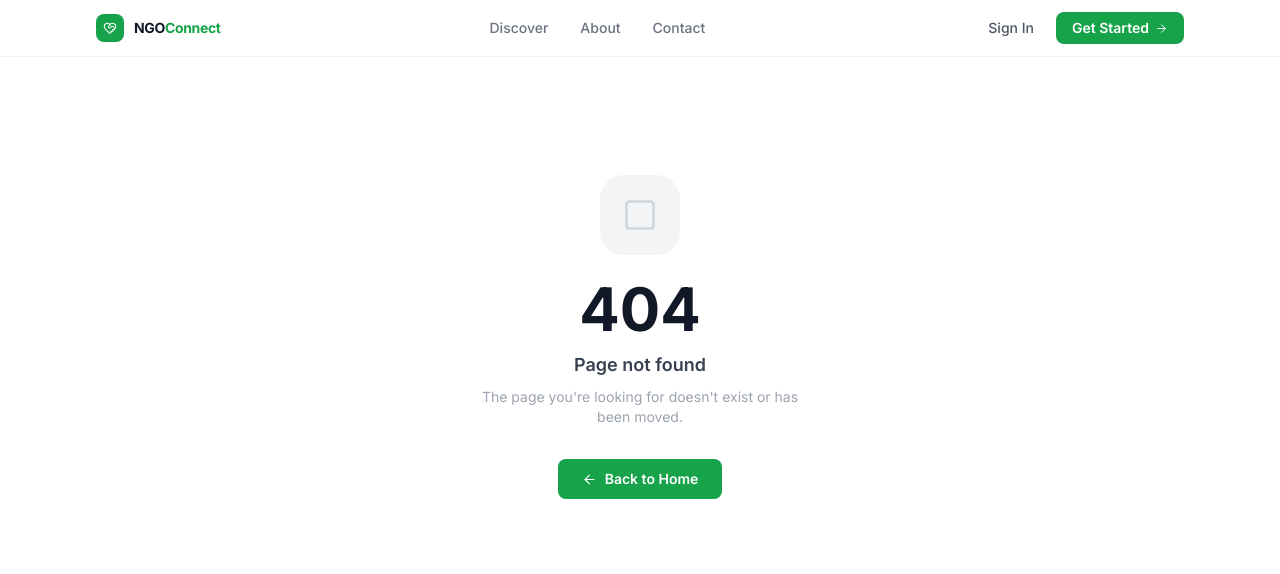
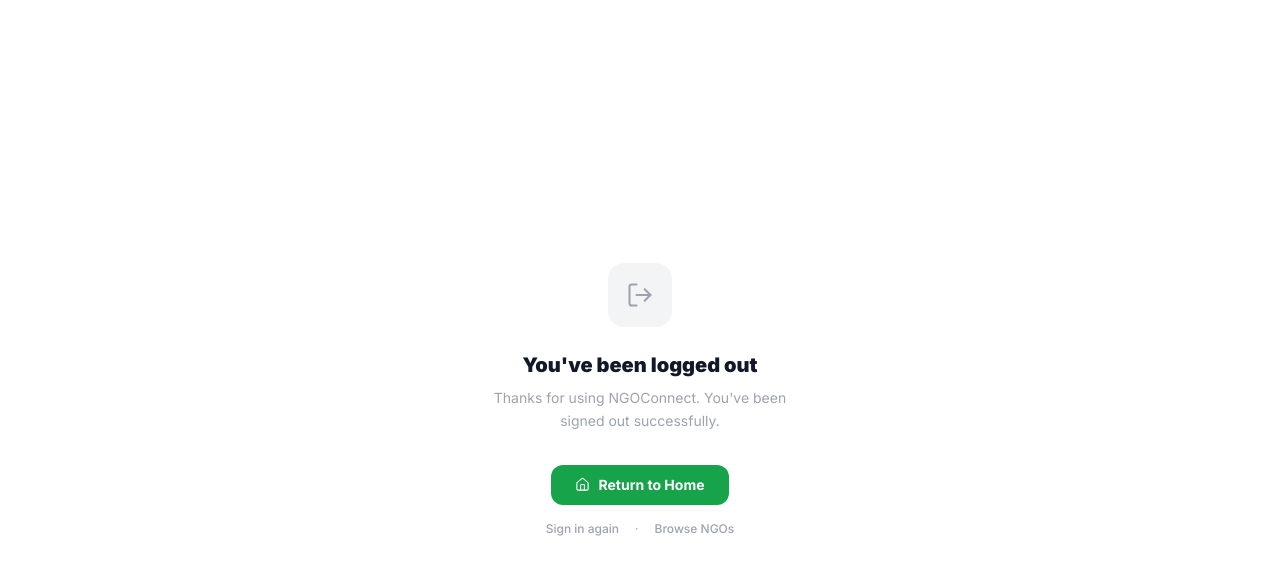
Before and after one commit to Mohan-Narayanapuram/ngo-connect-webapp, a React (Vite) app in the folder frontend/: page /logged-out in a window 1280 px wide. Before the commit this address had no page. Shown: the top 574 px of the page. Built offline with nearby package versions, Linux system fonts and the light colour scheme.

Commit message:
Added Logout Page

```diff
--- a/frontend/src/App.jsx
+++ b/frontend/src/App.jsx
@@ -3,6 +3,7 @@
 import ProtectedRoute from './components/ProtectedRoute';
 import ScrollToTop from './components/ScrollToTop';
 import { AuthProvider } from './context/AuthContext';
+import LoggedOut from './pages/LoggedOut';
 
 import About from './pages/About';
 import Contact from './pages/Contact';
@@ -54,6 +55,7 @@
         <Route path="/terms"    element={<TermsOfService />} />
         <Route path="/cookies"  element={<CookiePolicy />} />
         <Route path="/register-ngo" element={<UnderConstruction />} />
+        <Route path="/logged-out" element={<LoggedOut />} />
 
         {/* Protected */}
         <Route path="/donate/:ngoId" element={
--- a/frontend/src/components/Navbar.jsx
+++ b/frontend/src/components/Navbar.jsx
@@ -45,7 +45,7 @@
   const handleLogout = () => {
     logout();
     setDropdownOpen(false);
-    navigate('/');
+    navigate('/logged-out');
   };
 
   const initials = user?.name
--- /dev/null
+++ b/frontend/src/pages/LoggedOut.jsx
@@ -0,0 +1,37 @@
+import { Link } from 'react-router-dom';
+import Icon from '../components/Icon';
+
+export default function LoggedOut() {
+return (
+    <div className="min-h-screen bg-white flex flex-col items-center justify-center px-6 text-center">
+
+    {/* Icon */}
+    <div className="w-16 h-16 bg-gray-100 rounded-2xl flex items-center justify-center mb-6">
+        <Icon name="log-out" size={28} className="text-gray-400" />
+    </div>
+
+    {/* Text */}
+    <h1 className="text-xl font-black text-gray-900 mb-2">You've been logged out</h1>
+    <p className="text-sm text-gray-400 mb-8 max-w-xs leading-relaxed">
+        Thanks for using NGOConnect. You've been signed out successfully.
+    </p>
+
+    {/* CTA */}
+    <Link
+        to="/"
+        className="inline-flex items-center gap-2 bg-green-600 text-white px-6 py-2.5 rounded-xl font-bold text-sm hover:bg-green-700 active:scale-95 transition-all"
+    >
+        <Icon name="house" size={15} />
+        Return to Home
+    </Link>
+
+    {/* Secondary */}
+    <div className="mt-4 flex items-center gap-4 text-xs text-gray-400">
+        <Link to="/login" className="hover:text-gray-700 transition-colors font-medium">Sign in again</Link>
+        <span>·</span>
+        <Link to="/discover" className="hover:text-gray-700 transition-colors font-medium">Browse NGOs</Link>
+    </div>
+
+    </div>
+);
+}
--- a/frontend/src/pages/NgoList.jsx
+++ b/frontend/src/pages/NgoList.jsx
@@ -75,7 +75,7 @@
           {hasActiveFilter && (
             <button onClick={onClear}
               className="text-xs text-gray-400 hover:text-red-500 transition-colors flex items-center gap-1 flex-shrink-0">
-              <Icon name="x-circle" size={12} />
+              <Icon name="Funnel-X" size={12} />
               Clear all
             </button>
           )}
```
